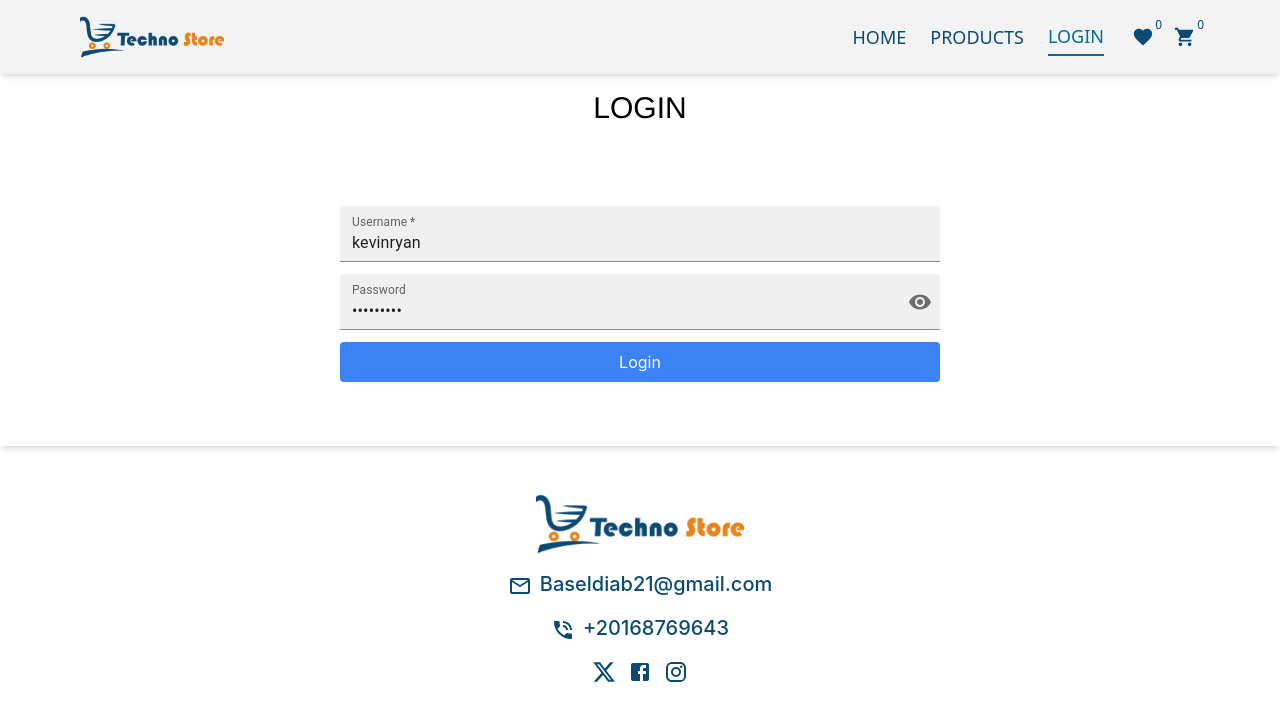
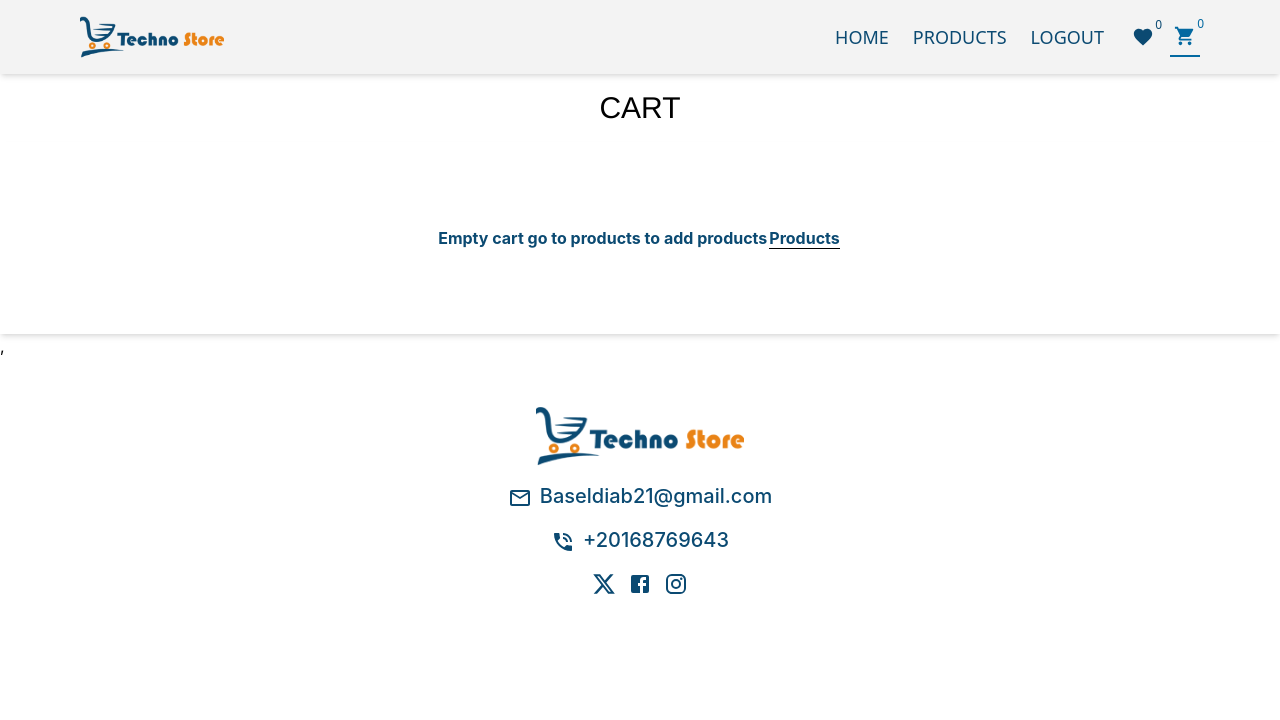
Before and after one commit to Baseldiab/technomasr-eccommerce, a React (Vite) app: page /cart in a window 1280 px wide. Before the commit this address led to /login. Shown: the top 720 px of the page. Built offline with nearby package versions, Linux system fonts and the light colour scheme; sample sign-in values are in the browser's storage.

Commit message:
update require auth for login

```diff
--- a/src/Auth.jsx
+++ b/src/Auth.jsx
@@ -27,7 +27,7 @@ export const ContextProvider = ({ children }) => {
     }
   };
   const login = (user) => {
-    console.log(adminInitial());
+    // console.log(adminInitial());
     setUser(user);
     localStorage.setItem("user", user);
   };
--- a/src/RequireAuth.jsx
+++ b/src/RequireAuth.jsx
@@ -5,7 +5,8 @@ import { useAuth } from "./Auth";
 const RequireAuth = ({ children }) => {
   const auth = useAuth();
   const location = useLocation();
-  if (!auth.user.length) {
+  console.log(auth.user);
+  if (auth.user.length === 0) {
     return <Navigate to="/login" state={{ path: location.pathname }} />;
   }
   return children;
--- a/src/components/navbar/navbar.jsx
+++ b/src/components/navbar/navbar.jsx
@@ -3,9 +3,11 @@ import FavoriteIcon from "@mui/icons-material/Favorite";
 import ShoppingCartIcon from "@mui/icons-material/ShoppingCart";
 import { useEffect, useState } from "react";
 import { useSelector } from "react-redux";
+import { useAuth } from "../../Auth";
 
 export default function Navbar() {
   const location = useLocation();
+  const auth = useAuth();
 
   const cartProduct = useSelector((state) => state.cart) || [];
 
@@ -52,6 +54,7 @@ export default function Navbar() {
               >
                 products
               </Link>
+              {auth.user.length === 0 ? (
                 <Link
                   to={"login"}
                   className={`md:mx-3 mx-2  md:text-lg text-sm py-1  uppercase font-medium text-primary hover:text-sky-700 ${
@@ -60,6 +63,15 @@ export default function Navbar() {
                 >
                   login
                 </Link>
+              ) : (
+                <Link
+                  to={"#"}
+                  className={`md:mx-3 mx-2  md:text-lg text-sm py-1  uppercase font-medium text-primary hover:text-sky-700`}
+                  onClick={() => auth.logout()}
+                >
+                  Logout
+                </Link>
+              )}
             </>
           )}
           {/* <Link
```
Lines whose indentation alone changed are shown as unchanged.
